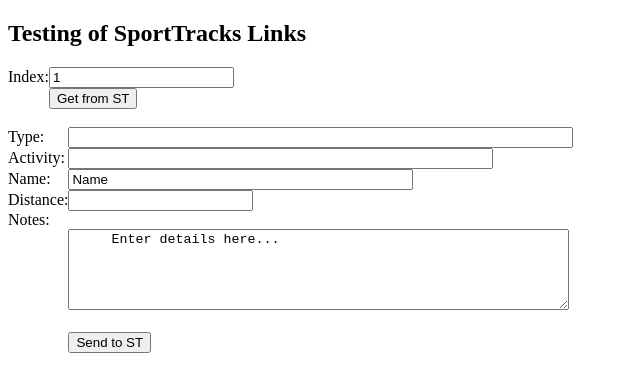
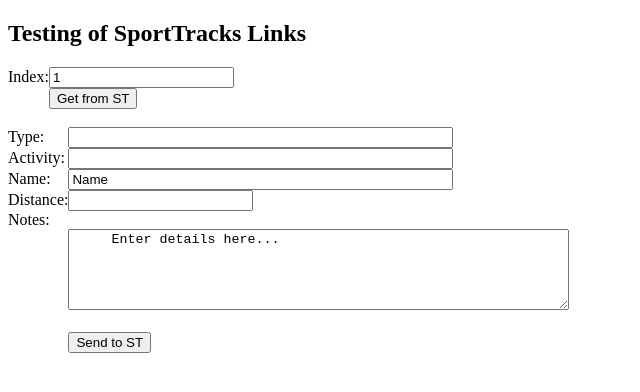
Before and after one commit to richardjy/FPE, a Jekyll site: the page SportTracks.html, which Jekyll copies as it is, in a window 1280 px wide. Shown: the top 392 px of the page, without its empty margins (0-640 px from the left). Built offline with Jekyll 4.4.1, drawn with Linux system fonts in a browser that asks for light colours.

Commit message:
Update SportTracks.html

```diff
--- a/SportTracks.html
+++ b/SportTracks.html
@@ -28,15 +28,15 @@
 <form onclick="return setSTdata();">
 	<p>
 		<label id="labelSTtypedate">Type: </label>
-		<input type="text" id="STtypedate" name="STtypedate" size="60" readonly>
+		<input type="text" id="STtypedate" name="STtypedate" size="45" readonly>
 	</p>
 	<p>
 		<label id="labelSTactivity">Activity: </label>
-		<input type="url" id="STactivity" name="STactivity" size="50" readonly>
+		<input type="url" id="STactivity" name="STactivity" size="45" readonly>
 	</p>
   <p>
 <label for="STname" id="labelSTname">Name:      </label>
-  <input type="text" id="STname" name="STname" value="Name" size="40">
+  <input type="text" id="STname" name="STname" value="Name" size="45">
 	</p>
 	<p>
   <label for="STdistance">Distance: </label>
```
